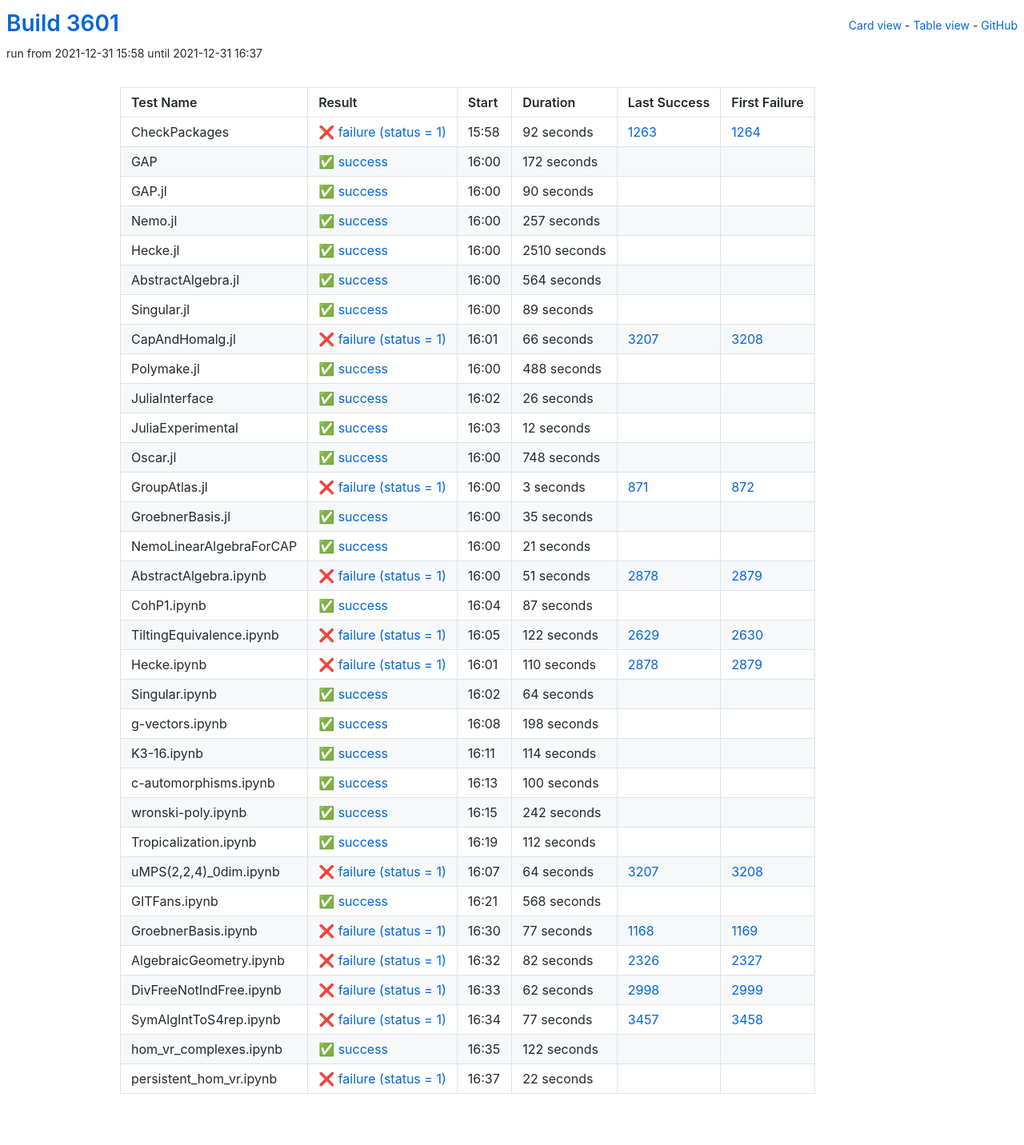
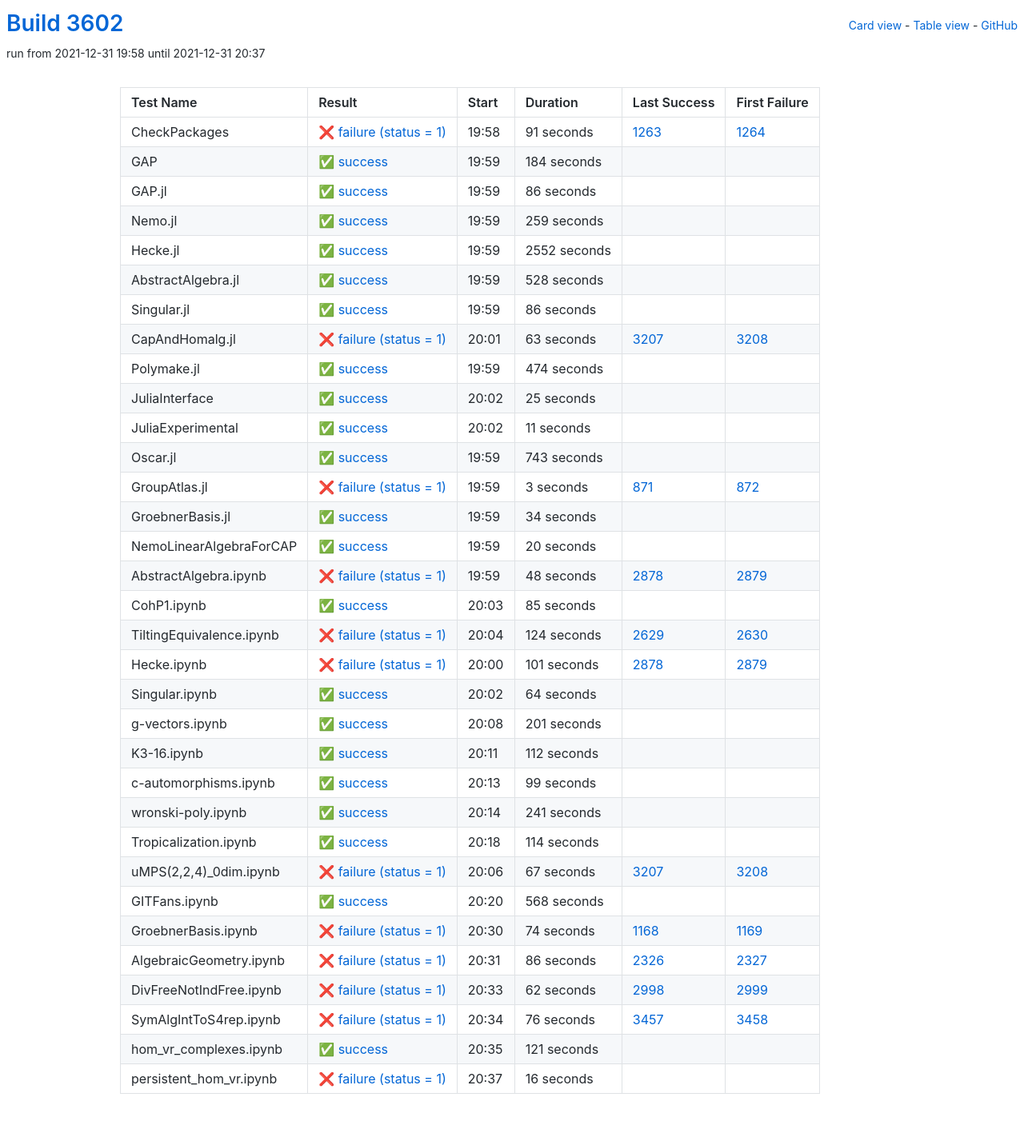
Before and after one commit to oscar-system/oscar-ci-status-stable, a Jekyll site: the page built from table.html, in a window 1280 px wide. Shown: the whole page at 80% size. Built offline with Jekyll 4.4.1, drawn with Linux system fonts in a browser that asks for light colours.

Commit message:
Build #3602

```diff
--- a/_data/ci.yml
+++ b/_data/ci.yml
@@ -1,6 +1,6 @@
 ---
-build: 3601
-build_url: https://oscarci.mathematik.uni-kl.de/job/oscar-stable/3601/
+build: 3602
+build_url: https://oscarci.mathematik.uni-kl.de/job/oscar-stable/3602/
 job: oscar-stable
 organization: oscar-system
 repo: oscar-ci-status-stable
@@ -8,152 +8,152 @@ repourl: https://github.com/oscar-system/oscar-ci-status-stable
 tests:
 - name: CheckPackages
   id: checkpackages
-  log: https://oscarci.mathematik.uni-kl.de/job/oscar-stable/3601/artifact/logs/build-3601/CheckPackages.log
-  start: 2021-12-31 15:58
+  log: https://oscarci.mathematik.uni-kl.de/job/oscar-stable/3602/artifact/logs/build-3602/CheckPackages.log
+  start: 2021-12-31 19:58
   success: false
   exitcode: 1
   status: failure
-  duration: 92
+  duration: 91
   last_success: 1263
   last_success_url: https://oscarci.mathematik.uni-kl.de/job/oscar-stable/1263/
   first_failure: 1264
   first_failure_url: https://oscarci.mathematik.uni-kl.de/job/oscar-stable/1264/
 - name: GAP
   id: gap
-  log: https://oscarci.mathematik.uni-kl.de/job/oscar-stable/3601/artifact/logs/build-3601/GAP.log
-  start: 2021-12-31 16:00
+  log: https://oscarci.mathematik.uni-kl.de/job/oscar-stable/3602/artifact/logs/build-3602/GAP.log
+  start: 2021-12-31 19:59
   success: true
   exitcode: 0
   status: success
-  duration: 172
+  duration: 184
   last_success: false
   last_success_url:
   first_failure: false
   first_failure_url:
 - name: GAP.jl
   id: gap-jl
-  log: https://oscarci.mathematik.uni-kl.de/job/oscar-stable/3601/artifact/logs/build-3601/GAP.jl.log
-  start: 2021-12-31 16:00
+  log: https://oscarci.mathematik.uni-kl.de/job/oscar-stable/3602/artifact/logs/build-3602/GAP.jl.log
+  start: 2021-12-31 19:59
   success: true
   exitcode: 0
   status: success
-  duration: 90
+  duration: 86
   last_success: false
   last_success_url:
   first_failure: false
   first_failure_url:
 - name: Nemo.jl
   id: nemo-jl
-  log: https://oscarci.mathematik.uni-kl.de/job/oscar-stable/3601/artifact/logs/build-3601/Nemo.jl.log
-  start: 2021-12-31 16:00
+  log: https://oscarci.mathematik.uni-kl.de/job/oscar-stable/3602/artifact/logs/build-3602/Nemo.jl.log
+  start: 2021-12-31 19:59
   success: true
   exitcode: 0
   status: success
-  duration: 257
+  duration: 259
   last_success: false
   last_success_url:
   first_failure: false
   first_failure_url:
 - name: Hecke.jl
   id: hecke-jl
-  log: https://oscarci.mathematik.uni-kl.de/job/oscar-stable/3601/artifact/logs/build-3601/Hecke.jl.log
-  start: 2021-12-31 16:00
+  log: https://oscarci.mathematik.uni-kl.de/job/oscar-stable/3602/artifact/logs/build-3602/Hecke.jl.log
+  start: 2021-12-31 19:59
   success: true
   exitcode: 0
   status: success
-  duration: 2510
+  duration: 2552
   last_success: false
   last_success_url:
   first_failure: false
   first_failure_url:
 - name: AbstractAlgebra.jl
   id: abstractalgebra-jl
-  log: https://oscarci.mathematik.uni-kl.de/job/oscar-stable/3601/artifact/logs/build-3601/AbstractAlgebra.jl.log
-  start: 2021-12-31 16:00
+  log: https://oscarci.mathematik.uni-kl.de/job/oscar-stable/3602/artifact/logs/build-3602/AbstractAlgebra.jl.log
+  start: 2021-12-31 19:59
   success: true
   exitcode: 0
   status: success
-  duration: 564
+  duration: 528
   last_success: false
   last_success_url:
   first_failure: false
   first_failure_url:
 - name: Singular.jl
   id: singular-jl
-  log: https://oscarci.mathematik.uni-kl.de/job/oscar-stable/3601/artifact/logs/build-3601/Singular.jl.log
-  start: 2021-12-31 16:00
+  log: https://oscarci.mathematik.uni-kl.de/job/oscar-stable/3602/artifact/logs/build-3602/Singular.jl.log
+  start: 2021-12-31 19:59
   success: true
   exitcode: 0
   status: success
-  duration: 89
+  duration: 86
   last_success: false
   last_success_url:
   first_failure: false
   first_failure_url:
 - name: CapAndHomalg.jl
   id: capandhomalg-jl
-  log: https://oscarci.mathematik.uni-kl.de/job/oscar-stable/3601/artifact/logs/build-3601/CapAndHomalg.jl.log
-  start: 2021-12-31 16:01
+  log: https://oscarci.mathematik.uni-kl.de/job/oscar-stable/3602/artifact/logs/build-3602/CapAndHomalg.jl.log
+  start: 2021-12-31 20:01
   success: false
   exitcode: 1
   status: failure
-  duration: 66
+  duration: 63
   last_success: 3207
   last_success_url: https://oscarci.mathematik.uni-kl.de/job/oscar-stable/3207/
   first_failure: 3208
   first_failure_url: https://oscarci.mathematik.uni-kl.de/job/oscar-stable/3208/
 - name: Polymake.jl
   id: polymake-jl
-  log: https://oscarci.mathematik.uni-kl.de/job/oscar-stable/3601/artifact/logs/build-3601/Polymake.jl.log
-  start: 2021-12-31 16:00
+  log: https://oscarci.mathematik.uni-kl.de/job/oscar-stable/3602/artifact/logs/build-3602/Polymake.jl.log
+  start: 2021-12-31 19:59
   success: true
   exitcode: 0
   status: success
-  duration: 488
+  duration: 474
   last_success: false
   last_success_url:
   first_failure: false
   first_failure_url:
 - name: JuliaInterface
   id: juliainterface
-  log: https://oscarci.mathematik.uni-kl.de/job/oscar-stable/3601/artifact/logs/build-3601/JuliaInterface.log
-  start: 2021-12-31 16:02
+  log: https://oscarci.mathematik.uni-kl.de/job/oscar-stable/3602/artifact/logs/build-3602/JuliaInterface.log
+  start: 2021-12-31 20:02
   success: true
   exitcode: 0
   status: success
-  duration: 26
+  duration: 25
   last_success: false
   last_success_url:
   first_failure: false
   first_failure_url:
 - name: JuliaExperimental
   id: juliaexperimental
-  log: https://oscarci.mathematik.uni-kl.de/job/oscar-stable/3601/artifact/logs/build-3601/JuliaExperimental.log
-  start: 2021-12-31 16:03
+  log: https://oscarci.mathematik.uni-kl.de/job/oscar-stable/3602/artifact/logs/build-3602/JuliaExperimental.log
+  start: 2021-12-31 20:02
   success: true
   exitcode: 0
   status: success
-  duration: 12
+  duration: 11
   last_success: false
   last_success_url:
   first_failure: false
   first_failure_url:
 - name: Oscar.jl
   id: oscar-jl
-  log: https://oscarci.mathematik.uni-kl.de/job/oscar-stable/3601/artifact/logs/build-3601/Oscar.jl.log
-  start: 2021-12-31 16:00
+  log: https://oscarci.mathematik.uni-kl.de/job/oscar-stable/3602/artifact/logs/build-3602/Oscar.jl.log
+  start: 2021-12-31 19:59
   success: true
   exitcode: 0
   status: success
-  duration: 748
+  duration: 743
   last_success: false
   last_success_url:
   first_failure: false
   first_failure_url:
 - name: GroupAtlas.jl
   id: groupatlas-jl
-  log: https://oscarci.mathematik.uni-kl.de/job/oscar-stable/3601/artifact/logs/build-3601/GroupAtlas.jl.log
-  start: 2021-12-31 16:00
+  log: https://oscarci.mathematik.uni-kl.de/job/oscar-stable/3602/artifact/logs/build-3602/GroupAtlas.jl.log
+  start: 2021-12-31 19:59
   success: false
   exitcode: 1
   status: failure
@@ -164,80 +164,80 @@ tests:
   first_failure_url: https://oscarci.mathematik.uni-kl.de/job/oscar-stable/872/
 - name: GroebnerBasis.jl
   id: groebnerbasis-jl
-  log: https://oscarci.mathematik.uni-kl.de/job/oscar-stable/3601/artifact/logs/build-3601/GroebnerBasis.jl.log
-  start: 2021-12-31 16:00
+  log: https://oscarci.mathematik.uni-kl.de/job/oscar-stable/3602/artifact/logs/build-3602/GroebnerBasis.jl.log
+  start: 2021-12-31 19:59
   success: true
   exitcode: 0
   status: success
-  duration: 35
+  duration: 34
   last_success: false
   last_success_url:
   first_failure: false
   first_failure_url:
 - name: NemoLinearAlgebraForCAP
   id: nemolinearalgebraforcap
-  log: https://oscarci.mathematik.uni-kl.de/job/oscar-stable/3601/artifact/logs/build-3601/NemoLinearAlgebraForCAP.log
-  start: 2021-12-31 16:00
+  log: https://oscarci.mathematik.uni-kl.de/job/oscar-stable/3602/artifact/logs/build-3602/NemoLinearAlgebraForCAP.log
+  start: 2021-12-31 19:59
   success: true
   exitcode: 0
   status: success
-  duration: 21
+  duration: 20
   last_success: false
   last_success_url:
   first_failure: false
   first_failure_url:
 - name: AbstractAlgebra.ipynb
   id: abstractalgebra-ipynb
-  log: https://oscarci.mathematik.uni-kl.de/job/oscar-stable/3601/artifact/logs/build-3601/AbstractAlgebra.ipynb.log
-  start: 2021-12-31 16:00
+  log: https://oscarci.mathematik.uni-kl.de/job/oscar-stable/3602/artifact/logs/build-3602/AbstractAlgebra.ipynb.log
+  start: 2021-12-31 19:59
   success: false
   exitcode: 1
   status: failure
-  duration: 51
+  duration: 48
   last_success: 2878
   last_success_url: https://oscarci.mathematik.uni-kl.de/job/oscar-stable/2878/
   first_failure: 2879
   first_failure_url: https://oscarci.mathematik.uni-kl.de/job/oscar-stable/2879/
 - name: CohP1.ipynb
   id: cohp1-ipynb
-  log: https://oscarci.mathematik.uni-kl.de/job/oscar-stable/3601/artifact/logs/build-3601/CohP1.ipynb.log
-  start: 2021-12-31 16:04
+  log: https://oscarci.mathematik.uni-kl.de/job/oscar-stable/3602/artifact/logs/build-3602/CohP1.ipynb.log
+  start: 2021-12-31 20:03
   success: true
   exitcode: 0
   status: success
-  duration: 87
+  duration: 85
   last_success: false
   last_success_url:
   first_failure: false
   first_failure_url:
 - name: TiltingEquivalence.ipynb
   id: tiltingequivalence-ipynb
-  log: https://oscarci.mathematik.uni-kl.de/job/oscar-stable/3601/artifact/logs/build-3601/TiltingEquivalence.ipynb.log
-  start: 2021-12-31 16:05
+  log: https://oscarci.mathematik.uni-kl.de/job/oscar-stable/3602/artifact/logs/build-3602/TiltingEquivalence.ipynb.log
+  start: 2021-12-31 20:04
   success: false
   exitcode: 1
   status: failure
-  duration: 122
+  duration: 124
   last_success: 2629
   last_success_url: https://oscarci.mathematik.uni-kl.de/job/oscar-stable/2629/
   first_failure: 2630
   first_failure_url: https://oscarci.mathematik.uni-kl.de/job/oscar-stable/2630/
 - name: Hecke.ipynb
   id: hecke-ipynb
-  log: https://oscarci.mathematik.uni-kl.de/job/oscar-stable/3601/artifact/logs/build-3601/Hecke.ipynb.log
-  start: 2021-12-31 16:01
+  log: https://oscarci.mathematik.uni-kl.de/job/oscar-stable/3602/artifact/logs/build-3602/Hecke.ipynb.log
+  start: 2021-12-31 20:00
   success: false
   exitcode: 1
   status: failure
-  duration: 110
+  duration: 101
   last_success: 2878
   last_success_url: https://oscarci.mathematik.uni-kl.de/job/oscar-stable/2878/
   first_failure: 2879
   first_failure_url: https://oscarci.mathematik.uni-kl.de/job/oscar-stable/2879/
 - name: Singular.ipynb
   id: singular-ipynb
-  log: https://oscarci.mathematik.uni-kl.de/job/oscar-stable/3601/artifact/logs/build-3601/Singular.ipynb.log
-  start: 2021-12-31 16:02
+  log: https://oscarci.mathematik.uni-kl.de/job/oscar-stable/3602/artifact/logs/build-3602/Singular.ipynb.log
+  start: 2021-12-31 20:02
   success: true
   exitcode: 0
   status: success
@@ -248,20 +248,56 @@ tests:
   first_failure_url:
 - name: g-vectors.ipynb
   id: g-vectors-ipynb
-  log: https://oscarci.mathematik.uni-kl.de/job/oscar-stable/3601/artifact/logs/build-3601/g-vectors.ipynb.log
-  start: 2021-12-31 16:08
+  log: https://oscarci.mathematik.uni-kl.de/job/oscar-stable/3602/artifact/logs/build-3602/g-vectors.ipynb.log
+  start: 2021-12-31 20:08
   success: true
   exitcode: 0
   status: success
-  duration: 198
+  duration: 201
   last_success: false
   last_success_url:
   first_failure: false
   first_failure_url:
 - name: K3-16.ipynb
   id: k3-16-ipynb
-  log: https://oscarci.mathematik.uni-kl.de/job/oscar-stable/3601/artifact/logs/build-3601/K3-16.ipynb.log
-  start: 2021-12-31 16:11
+  log: https://oscarci.mathematik.uni-kl.de/job/oscar-stable/3602/artifact/logs/build-3602/K3-16.ipynb.log
+  start: 2021-12-31 20:11
+  success: true
+  exitcode: 0
+  status: success
+  duration: 112
+  last_success: false
+  last_success_url:
+  first_failure: false
+  first_failure_url:
+- name: c-automorphisms.ipynb
+  id: c-automorphisms-ipynb
+  log: https://oscarci.mathematik.uni-kl.de/job/oscar-stable/3602/artifact/logs/build-3602/c-automorphisms.ipynb.log
+  start: 2021-12-31 20:13
+  success: true
+  exitcode: 0
+  status: success
+  duration: 99
+  last_success: false
+  last_success_url:
+  first_failure: false
+  first_failure_url:
+- name: wronski-poly.ipynb
+  id: wronski-poly-ipynb
+  log: https://oscarci.mathematik.uni-kl.de/job/oscar-stable/3602/artifact/logs/build-3602/wronski-poly.ipynb.log
+  start: 2021-12-31 20:14
+  success: true
+  exitcode: 0
+  status: success
+  duration: 241
+  last_success: false
+  last_success_url:
+  first_failure: false
+  first_failure_url:
+- name: Tropicalization.ipynb
+  id: tropicalization-ipynb
+  log: https://oscarci.mathematik.uni-kl.de/job/oscar-stable/3602/artifact/logs/build-3602/Tropicalization.ipynb.log
+  start: 2021-12-31 20:18
   success: true
   exitcode: 0
   status: success
@@ -270,58 +306,22 @@ tests:
   last_success_url:
   first_failure: false
   first_failure_url:
-- name: c-automorphisms.ipynb
-  id: c-automorphisms-ipynb
-  log: https://oscarci.mathematik.uni-kl.de/job/oscar-stable/3601/artifact/logs/build-3601/c-automorphisms.ipynb.log
-  start: 2021-12-31 16:13
-  success: true
-  exitcode: 0
-  status: success
-  duration: 100
-  last_success: false
-  last_success_url:
-  first_failure: false
-  first_failure_url:
-- name: wronski-poly.ipynb
-  id: wronski-poly-ipynb
-  log: https://oscarci.mathematik.uni-kl.de/job/oscar-stable/3601/artifact/logs/build-3601/wronski-poly.ipynb.log
-  start: 2021-12-31 16:15
-  success: true
-  exitcode: 0
-  status: success
-  duration: 242
-  last_success: false
-  last_success_url:
-  first_failure: false
-  first_failure_url:
-- name: Tropicalization.ipynb
-  id: tropicalization-ipynb
-  log: https://oscarci.mathematik.uni-kl.de/job/oscar-stable/3601/artifact/logs/build-3601/Tropicalization.ipynb.log
-  start: 2021-12-31 16:19
-  success: true
-  exitcode: 0
-  status: success
-  duration: 112
-  last_success: false
-  last_success_url:
-  first_failure: false
-  first_failure_url:
 - name: uMPS(2,2,4)_0dim.ipynb
   id: umps-2-2-4-0dim-ipynb
-  log: https://oscarci.mathematik.uni-kl.de/job/oscar-stable/3601/artifact/logs/build-3601/uMPS-2-2-4-_0dim.ipynb.log
-  start: 2021-12-31 16:07
+  log: https://oscarci.mathematik.uni-kl.de/job/oscar-stable/3602/artifact/logs/build-3602/uMPS-2-2-4-_0dim.ipynb.log
+  start: 2021-12-31 20:06
   success: false
   exitcode: 1
   status: failure
-  duration: 64
+  duration: 67
   last_success: 3207
   last_success_url: https://oscarci.mathematik.uni-kl.de/job/oscar-stable/3207/
   first_failure: 3208
   first_failure_url: https://oscarci.mathematik.uni-kl.de/job/oscar-stable/3208/
 - name: GITFans.ipynb
   id: gitfans-ipynb
-  log: https://oscarci.mathematik.uni-kl.de/job/oscar-stable/3601/artifact/logs/build-3601/GITFans.ipynb.log
-  start: 2021-12-31 16:21
+  log: https://oscarci.mathematik.uni-kl.de/job/oscar-stable/3602/artifact/logs/build-3602/GITFans.ipynb.log
+  start: 2021-12-31 20:20
   success: true
   exitcode: 0
   status: success
@@ -332,32 +332,32 @@ tests:
   first_failure_url:
 - name: GroebnerBasis.ipynb
   id: groebnerbasis-ipynb
-  log: https://oscarci.mathematik.uni-kl.de/job/oscar-stable/3601/artifact/logs/build-3601/GroebnerBasis.ipynb.log
-  start: 2021-12-31 16:30
+  log: https://oscarci.mathematik.uni-kl.de/job/oscar-stable/3602/artifact/logs/build-3602/GroebnerBasis.ipynb.log
+  start: 2021-12-31 20:30
   success: false
   exitcode: 1
   status: failure
-  duration: 77
+  duration: 74
   last_success: 1168
   last_success_url: https://oscarci.mathematik.uni-kl.de/job/oscar-stable/1168/
   first_failure: 1169
   first_failure_url: https://oscarci.mathematik.uni-kl.de/job/oscar-stable/1169/
 - name: AlgebraicGeometry.ipynb
   id: algebraicgeometry-ipynb
-  log: https://oscarci.mathematik.uni-kl.de/job/oscar-stable/3601/artifact/logs/build-3601/AlgebraicGeometry.ipynb.log
-  start: 2021-12-31 16:32
+  log: https://oscarci.mathematik.uni-kl.de/job/oscar-stable/3602/artifact/logs/build-3602/AlgebraicGeometry.ipynb.log
+  start: 2021-12-31 20:31
   success: false
   exitcode: 1
   status: failure
-  duration: 82
+  duration: 86
   last_success: 2326
   last_success_url: https://oscarci.mathematik.uni-kl.de/job/oscar-stable/2326/
   first_failure: 2327
   first_failure_url: https://oscarci.mathematik.uni-kl.de/job/oscar-stable/2327/
 - name: DivFreeNotIndFree.ipynb
   id: divfreenotindfree-ipynb
-  log: https://oscarci.mathematik.uni-kl.de/job/oscar-stable/3601/artifact/logs/build-3601/DivFreeNotIndFree.ipynb.log
-  start: 2021-12-31 16:33
+  log: https://oscarci.mathematik.uni-kl.de/job/oscar-stable/3602/artifact/logs/build-3602/DivFreeNotIndFree.ipynb.log
+  start: 2021-12-31 20:33
   success: false
   exitcode: 1
   status: failure
@@ -368,36 +368,36 @@ tests:
   first_failure_url: https://oscarci.mathematik.uni-kl.de/job/oscar-stable/2999/
 - name: SymAlgIntToS4rep.ipynb
   id: symalginttos4rep-ipynb
-  log: https://oscarci.mathematik.uni-kl.de/job/oscar-stable/3601/artifact/logs/build-3601/SymAlgIntToS4rep.ipynb.log
-  start: 2021-12-31 16:34
+  log: https://oscarci.mathematik.uni-kl.de/job/oscar-stable/3602/artifact/logs/build-3602/SymAlgIntToS4rep.ipynb.log
+  start: 2021-12-31 20:34
   success: false
   exitcode: 1
   status: failure
-  duration: 77
+  duration: 76
   last_success: 3457
   last_success_url: https://oscarci.mathematik.uni-kl.de/job/oscar-stable/3457/
   first_failure: 3458
   first_failure_url: https://oscarci.mathematik.uni-kl.de/job/oscar-stable/3458/
 - name: hom_vr_complexes.ipynb
   id: hom-vr-complexes-ipynb
-  log: https://oscarci.mathematik.uni-kl.de/job/oscar-stable/3601/artifact/logs/build-3601/hom_vr_complexes.ipynb.log
-  start: 2021-12-31 16:35
+  log: https://oscarci.mathematik.uni-kl.de/job/oscar-stable/3602/artifact/logs/build-3602/hom_vr_complexes.ipynb.log
+  start: 2021-12-31 20:35
   success: true
   exitcode: 0
   status: success
-  duration: 122
+  duration: 121
   last_success: false
   last_success_url:
   first_failure: false
   first_failure_url:
 - name: persistent_hom_vr.ipynb
   id: persistent-hom-vr-ipynb
-  log: https://oscarci.mathematik.uni-kl.de/job/oscar-stable/3601/artifact/logs/build-3601/persistent_hom_vr.ipynb.log
-  start: 2021-12-31 16:37
+  log: https://oscarci.mathematik.uni-kl.de/job/oscar-stable/3602/artifact/logs/build-3602/persistent_hom_vr.ipynb.log
+  start: 2021-12-31 20:37
   success: false
   exitcode: 1
   status: failure
-  duration: 22
+  duration: 16
   last_success: false
   last_success_url:
   first_failure: false
```
Also changed, not shown: README.md.
